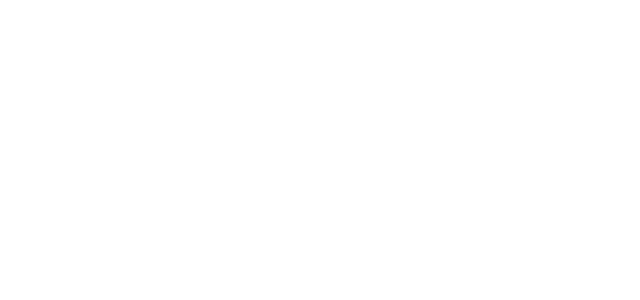
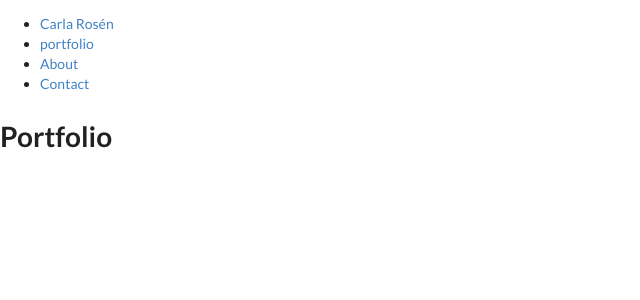
Before and after one commit to Carrosen/portfolio_carla, a React (Create React App) app: page /portfolio in a window 1280 px wide. Shown: the top 300 px of the page, without its empty margins (0-640 px from the left). Built offline with nearby package versions, Linux system fonts and the light colour scheme.

Commit message:
Creates components for all views, adds Header component with links to different views

```diff
--- a/src/App.js
+++ b/src/App.js
@@ -1,14 +1,22 @@
-import React, { Component } from 'react'
+import React, { Component } from 'react';
 import { Switch, Route } from 'react-router-dom'
 import LandingPage from './Components/LandingPage'
+import About from './Components/About'
+import Contact from './Components/Contact'
+import Header from './Components/Header'
+import Portfolio from './Components/Portfolio'
 
 class App extends Component {
 
   render() {
     return (
       <>
+      <Header />
         <Switch>
           <Route exact path='/' component={LandingPage}></Route>
+          <Route exact path='/portfolio' component={Portfolio}></Route>
+          <Route exact path='/about' component={About}></Route>
+          <Route exact path='/contact' component={Contact}></Route>
         </Switch>
       </>
     );
--- /dev/null
+++ b/src/Components/About.jsx
@@ -0,0 +1,14 @@
+import React, { Component } from 'react';
+
+class About extends Component {
+
+  render() {
+    return (
+      <>
+        <h1>About</h1>
+      </>
+    )
+  }
+}
+
+export default About
--- /dev/null
+++ b/src/Components/Contact.jsx
@@ -0,0 +1,14 @@
+import React, { Component } from 'react';
+
+class Contact extends Component {
+
+  render() {
+    return (
+      <>
+        <h1>Contact</h1>
+      </>
+    )
+  }
+}
+
+export default Contact
--- /dev/null
+++ b/src/Components/Header.jsx
@@ -0,0 +1,28 @@
+import React, { Component } from 'react'
+import { Link } from 'react-router-dom'
+
+class Header extends Component {
+
+  render() {
+    return (
+      <>
+        <ul>
+          <li>
+            <Link to='/'>Carla Rosén</Link>
+          </li>
+          <li>
+            <Link to='/portfolio'>portfolio</Link>
+          </li>
+          <li>
+            <Link to='about'>About</Link>
+          </li>
+          <li>
+            <Link to='contact'>Contact</Link>
+          </li>
+        </ul>
+      </>
+    )
+  }
+}
+
+export default Header
--- /dev/null
+++ b/src/Components/Portfolio.jsx
@@ -0,0 +1,16 @@
+import React, { Component } from 'react';
+
+class Portfolio extends Component {
+
+  render() {
+    return (
+      <>
+        <h1>
+          Portfolio
+        </h1>
+      </>
+    )
+  }
+}
+
+export default Portfolio
```
